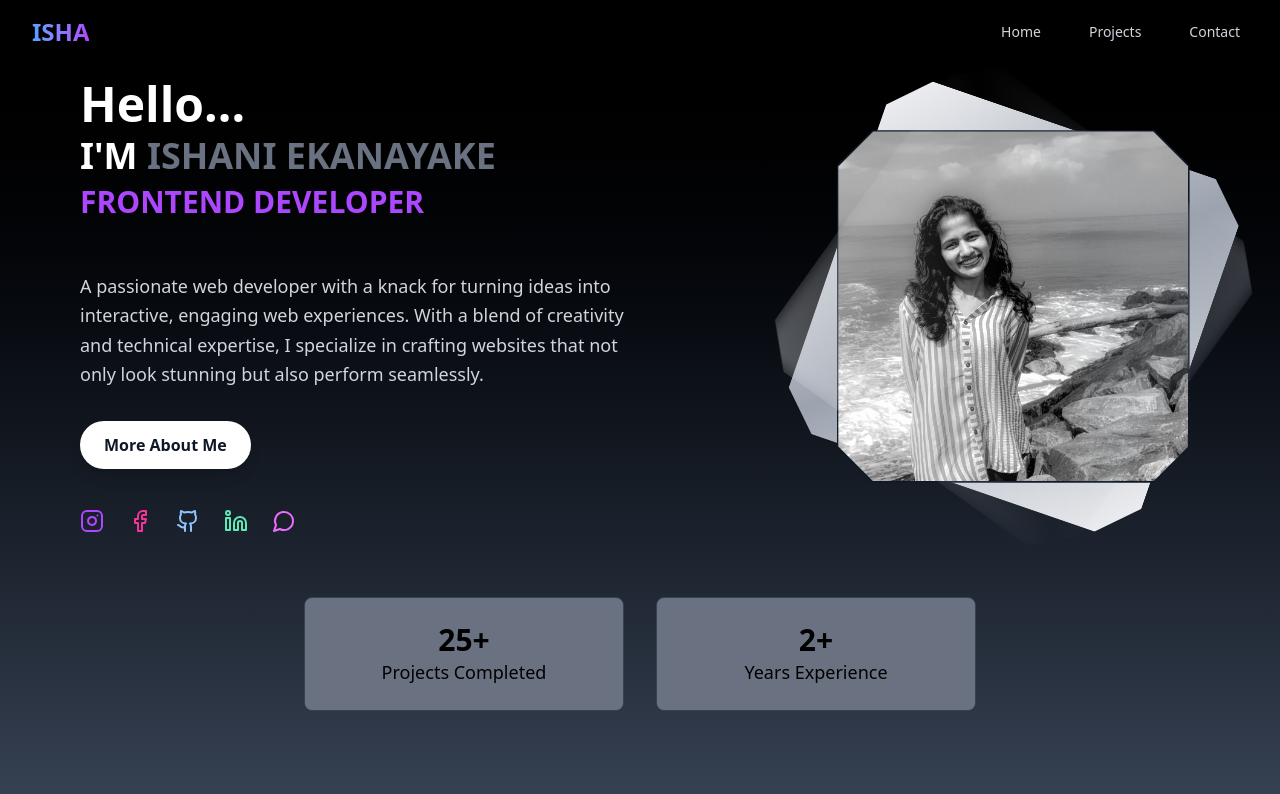
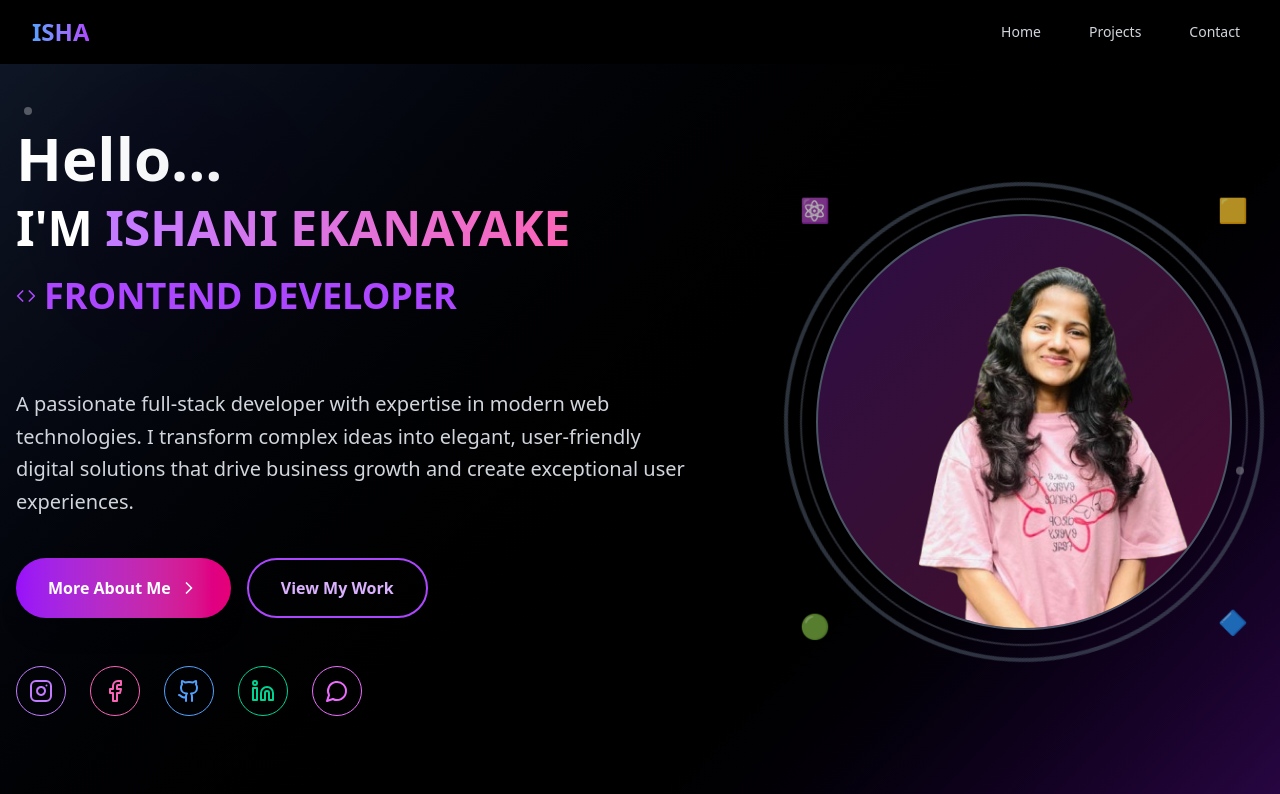
Before and after one commit to ishaniekanayaka/new_Portfolio, a React (Vite) app: page / in a window 1280 px wide. Shown: the top 794 px of the page. Built offline with nearby package versions, Linux system fonts and the light colour scheme.

Commit message:
updated home page

```diff
--- a/src/pages/Home.tsx
+++ b/src/pages/Home.tsx
@@ -1,21 +1,34 @@
 import { useState, useEffect } from 'react';
-import { Github, Linkedin, Facebook, Instagram, MessageCircle } from 'lucide-react';
-import profileImg from "../image/mb1.jpg";
+import { Github, Linkedin, Facebook, Instagram, MessageCircle, ChevronRight, Code, Palette, Server } from 'lucide-react';
+// Import your image - replace with your actual image path
+import profileImage from '../image/me2-removebg-preview.png';
 
 type RoleData = {
     title: string;
     colorClass: string;
+    icon: React.ReactNode;
 };
 
 const Home = () => {
     const [isVisible, setIsVisible] = useState<boolean>(false);
     const [currentRole, setCurrentRole] = useState<number>(0);
-    const [rotation, setRotation] = useState<number>(0);
 
     const roles: RoleData[] = [
-        { title: 'WEB DESIGNER', colorClass: 'text-pink-500' },
-        { title: 'FRONTEND DEVELOPER', colorClass: 'text-purple-500' },
-        { title: 'BACKEND DEVELOPER', colorClass: 'text-fuchsia-400' }
+        {
+            title: 'WEB DESIGNER',
+            colorClass: 'text-pink-500',
+            icon: <Palette className="inline-block mr-2" size={20} />
+        },
+        {
+            title: 'FRONTEND DEVELOPER',
+            colorClass: 'text-purple-500',
+            icon: <Code className="inline-block mr-2" size={20} />
+        },
+        {
+            title: 'BACKEND DEVELOPER',
+            colorClass: 'text-fuchsia-400',
+            icon: <Server className="inline-block mr-2" size={20} />
+        }
     ];
 
     useEffect(() => {
@@ -25,141 +38,271 @@ const Home = () => {
             setCurrentRole((prev) => (prev + 1) % roles.length);
         }, 3000);
 
-        const rotateInterval = setInterval(() => {
-            setRotation(prev => (prev + 1) % 360);
-        }, 50);
-
         return () => {
             clearInterval(roleInterval);
-            clearInterval(rotateInterval);
         };
     }, []);
 
+    const handleAboutClick = () => {
+        console.log('Navigate to about page');
+    };
+
+    const handleProjectsClick = () => {
+        console.log('Navigate to projects page');
+    };
+
     return (
-        <div className="min-h-screen bg-gradient-to-b from-black to-gray-700 text-white overflow-hidden">
-            <div className="max-w-6xl mx-auto px-4 py-20">
+        <div className="min-h-screen bg-gradient-to-br from-gray-900 via-black to-purple-900 text-white overflow-hidden relative">
+            {/* Navigation Header */}
+            <nav className="relative z-20 flex justify-between items-center px-8 py-6">
+                <div className="text-2xl font-bold bg-gradient-to-r from-purple-400 to-pink-400 bg-clip-text text-transparent">
+                    ISHA
+                </div>
+                <div className="flex space-x-8">
+                    <a href="#" className="text-gray-300 hover:text-white transition-colors duration-300">Home</a>
+                    <a href="#" className="text-gray-300 hover:text-white transition-colors duration-300">Projects</a>
+                    <a href="#" className="text-gray-300 hover:text-white transition-colors duration-300">Contact</a>
+                </div>
+            </nav>
+
+            {/* Animated background elements */}
+            <div className="absolute inset-0 overflow-hidden">
+                <div className="absolute top-20 left-10 w-72 h-72 bg-purple-600 rounded-full mix-blend-multiply filter blur-xl opacity-20 animate-pulse"></div>
+                <div className="absolute top-40 right-10 w-72 h-72 bg-pink-600 rounded-full mix-blend-multiply filter blur-xl opacity-20 animate-pulse animation-delay-2000"></div>
+                <div className="absolute -bottom-8 left-20 w-72 h-72 bg-blue-600 rounded-full mix-blend-multiply filter blur-xl opacity-20 animate-pulse animation-delay-4000"></div>
+            </div>
+
+            {/* Floating particles effect */}
+            <div className="absolute inset-0">
+                {[...Array(6)].map((_, i) => (
+                    <div
+                        key={i}
+                        className="absolute w-2 h-2 bg-white rounded-full opacity-30 animate-float"
+                        style={{
+                            left: `${Math.random() * 100}%`,
+                            top: `${Math.random() * 100}%`,
+                            animationDelay: `${Math.random() * 3}s`,
+                            animationDuration: `${3 + Math.random() * 4}s`
+                        }}
+                    />
+                ))}
+            </div>
+
+            <div className="relative z-10 max-w-7xl mx-auto px-4 py-12">
                 {/* Main content container */}
-                <div className="flex flex-col md:flex-row items-center justify-between gap-8">
+                <div className="flex flex-col lg:flex-row items-center justify-between gap-12">
 
                     {/* Left content - Text and details */}
-                    <div className={`w-full md:w-1/2 transition-all duration-1000 transform ${isVisible ? 'translate-x-0 opacity-100' : '-translate-x-full opacity-0'}`}>
-                        <h1 className="text-3xl md:text-5xl font-bold mb-2">Hello...</h1>
-                        <h2 className="text-2xl md:text-4xl font-bold mb-2">
-                            I'M <span className="text-gray-500 font-extrabold">ISHANI EKANAYAKE</span>
+                    <div className={`w-full lg:w-3/5 transition-all duration-1000 transform ${isVisible ? 'translate-x-0 opacity-100' : '-translate-x-full opacity-0'}`}>
+                        <div className="relative">
+                            <h1 className="text-4xl md:text-6xl font-bold mb-4 bg-gradient-to-r from-white to-gray-300 bg-clip-text text-transparent">
+                                Hello...
+                            </h1>
+                            <h2 className="text-3xl md:text-5xl font-bold mb-6">
+                                I'M <span className="bg-gradient-to-r from-purple-400 to-pink-400 bg-clip-text text-transparent font-extrabold">ISHANI EKANAYAKE</span>
                             </h2>
-                        <div className="h-16 mb-6 relative">
+
+                            <div className="h-20 mb-8 relative">
                                 {roles.map((role, index) => (
-                                <h2
+                                    <div
                                         key={role.title}
-                                    className={`text-2xl md:text-3xl font-semibold ${role.colorClass} transition-all duration-500 absolute ${currentRole === index ? 'opacity-100 translate-y-0' : 'opacity-0 -translate-y-4'}`}
+                                        className={`text-2xl md:text-4xl font-semibold ${role.colorClass} transition-all duration-500 absolute flex items-center ${currentRole === index ? 'opacity-100 translate-y-0' : 'opacity-0 -translate-y-4'}`}
                                     >
+                                        {role.icon}
                                         {role.title}
-                                </h2>
+                                    </div>
                                 ))}
                             </div>
-                        <p className="text-lg text-gray-300 mb-8 leading-relaxed">
-                            A passionate web developer with a knack for turning ideas into
-                            interactive, engaging web experiences. With a blend of creativity
-                            and technical expertise, I specialize in crafting websites that
-                            not only look stunning but also perform seamlessly.
+
+                            <p className="text-xl text-gray-300 mb-10 leading-relaxed max-w-2xl">
+                                A passionate full-stack developer with expertise in modern web technologies.
+                                I transform complex ideas into elegant, user-friendly digital solutions that
+                                drive business growth and create exceptional user experiences.
                             </p>
-                        <button className="bg-white text-gray-900 hover:bg-gray-200 font-bold py-3 px-6 rounded-full transition-all transform hover:scale-105 shadow-lg">
+
+                            {/* Action buttons */}
+                            <div className="flex flex-col sm:flex-row gap-4 mb-12">
+                                <button
+                                    onClick={handleAboutClick}
+                                    className="group bg-gradient-to-r from-purple-600 to-pink-600 hover:from-purple-700 hover:to-pink-700 text-white font-bold py-4 px-8 rounded-full transition-all transform hover:scale-105 shadow-xl flex items-center justify-center"
+                                >
                                     More About Me
+                                    <ChevronRight className="ml-2 group-hover:translate-x-1 transition-transform" size={20} />
                                 </button>
+                                <button
+                                    onClick={handleProjectsClick}
+                                    className="bg-transparent border-2 border-purple-500 text-purple-300 hover:bg-purple-500 hover:text-white font-bold py-4 px-8 rounded-full transition-all transform hover:scale-105"
+                                >
+                                    View My Work
+                                </button>
+                            </div>
 
                             {/* Social Media Icons */}
-                        <div className="flex space-x-6 mt-10">
-                            <a href="#" className="text-purple-500 hover:text-pink-300 transition-colors" aria-label="Instagram">
+                            <div className="flex space-x-6">
+                                <a href="#" className="group text-purple-400 hover:text-pink-300 transition-all transform hover:scale-110" aria-label="Instagram">
+                                    <div className="p-3 rounded-full border border-purple-400 group-hover:border-pink-300 group-hover:shadow-lg transition-all">
                                         <Instagram size={24} />
+                                    </div>
                                 </a>
-                            <a href="https://www.facebook.com/ishani.Ekanayaka/" className="text-pink-500 hover:text-white transition-colors" aria-label="Facebook">
+                                <a href="https://www.facebook.com/ishani.Ekanayaka/" className="group text-pink-400 hover:text-white transition-all transform hover:scale-110" aria-label="Facebook" target="_blank" rel="noopener noreferrer">
+                                    <div className="p-3 rounded-full border border-pink-400 group-hover:border-white group-hover:shadow-lg transition-all">
                                         <Facebook size={24} />
+                                    </div>
                                 </a>
-                            <a href="https://github.com/ishaniekanayaka" className="text-blue-300 hover:text-white transition-colors" aria-label="GitHub">
+                                <a href="https://github.com/ishaniekanayaka" className="group text-blue-400 hover:text-white transition-all transform hover:scale-110" aria-label="GitHub" target="_blank" rel="noopener noreferrer">
+                                    <div className="p-3 rounded-full border border-blue-400 group-hover:border-white group-hover:shadow-lg transition-all">
                                         <Github size={24} />
+                                    </div>
                                 </a>
-                            <a href="https://www.linkedin.com/in/ishani-ekanayaka-78b6312b7/" className="text-emerald-300 hover:text-white transition-colors" aria-label="LinkedIn">
+                                <a href="https://www.linkedin.com/in/ishani-ekanayaka-78b6312b7/" className="group text-emerald-400 hover:text-white transition-all transform hover:scale-110" aria-label="LinkedIn" target="_blank" rel="noopener noreferrer">
+                                    <div className="p-3 rounded-full border border-emerald-400 group-hover:border-white group-hover:shadow-lg transition-all">
                                         <Linkedin size={24} />
+                                    </div>
                                 </a>
-                            <a href="https://wa.me/0720106953" className="text-fuchsia-400 hover:text-white transition-colors" aria-label="WhatsApp">
+                                <a href="https://wa.me/0720106953" className="group text-fuchsia-400 hover:text-white transition-all transform hover:scale-110" aria-label="WhatsApp" target="_blank" rel="noopener noreferrer">
+                                    <div className="p-3 rounded-full border border-fuchsia-400 group-hover:border-white group-hover:shadow-lg transition-all">
                                         <MessageCircle size={24} />
+                                    </div>
                                 </a>
-                        </div>
-                    </div>
-
-                    {/* Right content - Animated rotating image */}
-                    <div className={`w-full md:w-1/3 transition-all duration-1000 transform ${isVisible ? 'translate-x-0 opacity-100' : 'translate-x-full opacity-0'}`}>
-                        <div className="relative w-full aspect-square flex items-center justify-center">
-                            {/* Rotating border effect */}
-                            <div
-                                className="absolute w-full h-full"
-                                style={{
-                                    transform: `rotate(${rotation}deg)`,
-                                    background: 'linear-gradient(45deg, #f3f4f6, #9ca3af, #f3f4f6)',
-                                    clipPath: 'polygon(10% 0%, 90% 0%, 100% 10%, 100% 90%, 90% 100%, 10% 100%, 0% 90%, 0% 10%)',
-                                }}
-                            ></div>
-
-                            {/* Inner padding */}
-                            <div
-                                className="absolute w-17/18 h-17/18 bg-gray-900"
-                                style={{
-                                    clipPath: 'polygon(10% 0%, 90% 0%, 100% 10%, 100% 90%, 90% 100%, 10% 100%, 0% 90%, 0% 10%)',
-                                }}
-                            ></div>
-
-                            {/* Image container */}
-                            <div
-                                className="absolute w-15/16 h-15/16 overflow-hidden"
-                                style={{
-                                    clipPath: 'polygon(10% 0%, 90% 0%, 100% 10%, 100% 90%, 90% 100%, 10% 100%, 0% 90%, 0% 10%)',
-                                }}
-                            >
-                            <img
-                            src={profileImg}
-                            alt="Ishani Ekanayake"
-                            className="w-full h-full object-cover grayscale contrast-110"
-                            />
-                            </div>
-
-                            {/* Glow effect */}
-                            <div
-                                className="absolute w-full h-full animate-pulse opacity-20"
-                                style={{
-                                    transform: `rotate(${-rotation * 0.5}deg)`,
-                                    background: 'linear-gradient(135deg, #f3f4f6, transparent, #9ca3af)',
-                                    clipPath: 'polygon(10% 0%, 90% 0%, 100% 10%, 100% 90%, 90% 100%, 10% 100%, 0% 90%, 0% 10%)',
-                                    filter: 'blur(8px)',
-                                }}
-                            ></div>
                             </div>
                         </div>
                     </div>
 
-                {/* Stats or brief info */}
-                <div className={`mt-16 flex justify-center items-center transition-all duration-1500 transform ${isVisible ? 'translate-y-0 opacity-100' : 'translate-y-full opacity-0'}`}>
-                    <div className="grid grid-cols-1 md:grid-cols-2 gap-8 w-full max-w-2xl">
+                    {/* Right content - Your Image with decorative elements */}
+                    <div className={`w-full lg:w-2/5 transition-all duration-1000 transform ${isVisible ? 'translate-x-0 opacity-100' : 'translate-x-full opacity-0'}`}>
+                        <div className="relative w-full aspect-square max-w-lg mx-auto">
+                            {/* Outer rotating ring */}
+                            <div className="absolute inset-0 rounded-full border-4 border-gray-600 animate-spin-slow opacity-60"></div>
+
+                            {/* Middle ring */}
+                            <div className="absolute inset-4 rounded-full border-2 border-gray-500 animate-spin-reverse opacity-40"></div>
+
+                            {/* Image container */}
+                            <div className="absolute inset-8 rounded-full overflow-hidden bg-gradient-to-br from-purple-900/50 to-pink-900/50 backdrop-blur-sm border-2 border-gray-600">
+                                <img
+                                    src={profileImage}
+                                    alt="Ishani Ekanayake - Full Stack Developer"
+                                    className="w-full h-full object-cover hover:scale-110 transition-transform duration-500"
+                                    onError={(e: React.SyntheticEvent<HTMLImageElement, Event>) => {
+                                        const target = e.target as HTMLImageElement;
+                                        target.style.display = 'none';
+                                        const parent = target.parentElement;
+                                        if (parent) {
+                                            parent.innerHTML = `
+                                                <div class="w-full h-full bg-gradient-to-br from-purple-900/80 to-pink-900/80 flex items-center justify-center">
+                                                    <div class="text-center">
+                                                        <div class="w-24 h-24 bg-gradient-to-r from-purple-400 to-pink-400 rounded-full flex items-center justify-center mb-4 mx-auto">
+                                                            <span class="text-3xl font-bold text-white">IE</span>
+                                                        </div>
+                                                        <p class="text-gray-300 text-sm">Add Your Photo</p>
+                                                    </div>
+                                                </div>
+                                            `;
+                                        }
+                                    }}
+                                />
+                            </div>
+
+                            {/* Floating tech icons */}
+                            <div className="absolute inset-0">
                                 {[
-                            { title: "Projects Completed", value: "25+" },
-                            { title: "Years Experience", value: "2+" }
-                        ].map((stat, index) => (
+                                    { icon: '⚛️', position: 'top-4 left-4', delay: '0s' },
+                                    { icon: '🟨', position: 'top-4 right-4', delay: '1s' },
+                                    { icon: '🟢', position: 'bottom-4 left-4', delay: '2s' },
+                                    { icon: '🔷', position: 'bottom-4 right-4', delay: '0.5s' }
+                                ].map((item, index) => (
                                     <div
                                         key={index}
-                                className="bg-gray-500  bg-opacity-50 border border-gray-700 rounded-lg p-6 text-center backdrop-blur-sm hover:bg-opacity-70 transition-all
-                hover:-translate-y-1 hover:shadow-lg"
-                                style={{
-                                    transitionDelay: `${index * 100}ms`,
-                                    transform: isVisible ? 'none' : 'translateY(20px)'
-                                }}
+                                        className={`absolute ${item.position} text-2xl animate-bounce opacity-70`}
+                                        style={{ animationDelay: item.delay }}
                                     >
-                                <h3 className="text-3xl font-bold text-black">{stat.value}</h3>
-                                <p className="text-lg text-black">{stat.title}</p>
+                                        {item.icon}
                                     </div>
                                 ))}
                             </div>
                         </div>
                     </div>
                 </div>
+
+                {/* Enhanced Stats section */}
+                <div className={`mt-20 transition-all duration-1500 transform ${isVisible ? 'translate-y-0 opacity-100' : 'translate-y-full opacity-0'}`}>
+                    <div className="grid grid-cols-1 md:grid-cols-3 gap-8 max-w-4xl mx-auto">
+                        {[
+                            { title: "Projects Completed", value: "25+", icon: <Code size={24} />, gradient: "from-purple-500 to-pink-500", bgColor: "bg-purple-600" },
+                            { title: "Years Experience", value: "1+", icon: <Palette size={24} />, gradient: "from-pink-500 to-red-500", bgColor: "bg-pink-600" },
+                            { title: "Technologies Mastered", value: "15+", icon: <Server size={24} />, gradient: "from-blue-500 to-purple-500", bgColor: "bg-blue-600" }
+                        ].map((stat, index) => (
+                            <div
+                                key={index}
+                                className="group relative bg-gray-800/60 backdrop-blur-lg border border-gray-600/50 rounded-2xl p-8 text-center hover:bg-gray-800/80 transition-all duration-300 hover:-translate-y-2 hover:shadow-2xl"
+                                style={{
+                                    transitionDelay: `${index * 150}ms`,
+                                }}
+                            >
+                                <div className={`inline-flex items-center justify-center w-16 h-16 rounded-full ${stat.bgColor} mb-4 group-hover:scale-110 transition-transform shadow-lg`}>
+                                    <div className="text-white">
+                                        {stat.icon}
+                                    </div>
+                                </div>
+                                <h3 className="text-4xl font-bold text-white mb-2">{stat.value}</h3>
+                                <p className="text-lg text-gray-300 group-hover:text-white transition-colors">{stat.title}</p>
+
+                                {/* Subtle glow effect on hover */}
+                                <div className={`absolute inset-0 rounded-2xl bg-gradient-to-r ${stat.gradient} opacity-0 group-hover:opacity-10 transition-opacity duration-300 blur-xl`}></div>
+                            </div>
+                        ))}
+                    </div>
+                </div>
+
+                {/* Call to action section */}
+                <div className={`mt-20 text-center transition-all duration-2000 transform ${isVisible ? 'translate-y-0 opacity-100' : 'translate-y-full opacity-0'}`}>
+                    <h3 className="text-2xl md:text-3xl font-bold mb-4 text-gray-200">
+                        Ready to bring your ideas to life?
+                    </h3>
+                    <p className="text-lg text-gray-400 mb-8 max-w-2xl mx-auto">
+                        Let's collaborate and create something amazing together. From concept to deployment,
+                        I'll help you build digital experiences that make an impact.
+                    </p>
+                    <button
+                        onClick={handleAboutClick}
+                        className="group bg-gradient-to-r from-purple-600 via-pink-600 to-red-600 hover:from-purple-700 hover:via-pink-700 hover:to-red-700 text-white font-bold py-4 px-10 rounded-full transition-all transform hover:scale-105 shadow-2xl flex items-center mx-auto"
+                    >
+                        Discover My Journey
+                        <ChevronRight className="ml-2 group-hover:translate-x-2 transition-transform duration-300" size={20} />
+                    </button>
+                </div>
+            </div>
+
+            <style jsx>{`
+                @keyframes spin-slow {
+                    from { transform: rotate(0deg); }
+                    to { transform: rotate(360deg); }
+                }
+                @keyframes spin-reverse {
+                    from { transform: rotate(360deg); }
+                    to { transform: rotate(0deg); }
+                }
+                @keyframes float {
+                    0%, 100% { transform: translateY(0px); }
+                    50% { transform: translateY(-20px); }
+                }
+                .animate-spin-slow {
+                    animation: spin-slow 8s linear infinite;
+                }
+                .animate-spin-reverse {
+                    animation: spin-reverse 6s linear infinite;
+                }
+                .animate-float {
+                    animation: float 6s ease-in-out infinite;
+                }
+                .animation-delay-2000 {
+                    animation-delay: 2s;
+                }
+                .animation-delay-4000 {
+                    animation-delay: 4s;
+                }
+            `}</style>
+        </div>
     );
 };
 
```
Also changed, not shown: src/image/me2-removebg-preview.png (added). Lines whose indentation alone changed are shown as unchanged.
